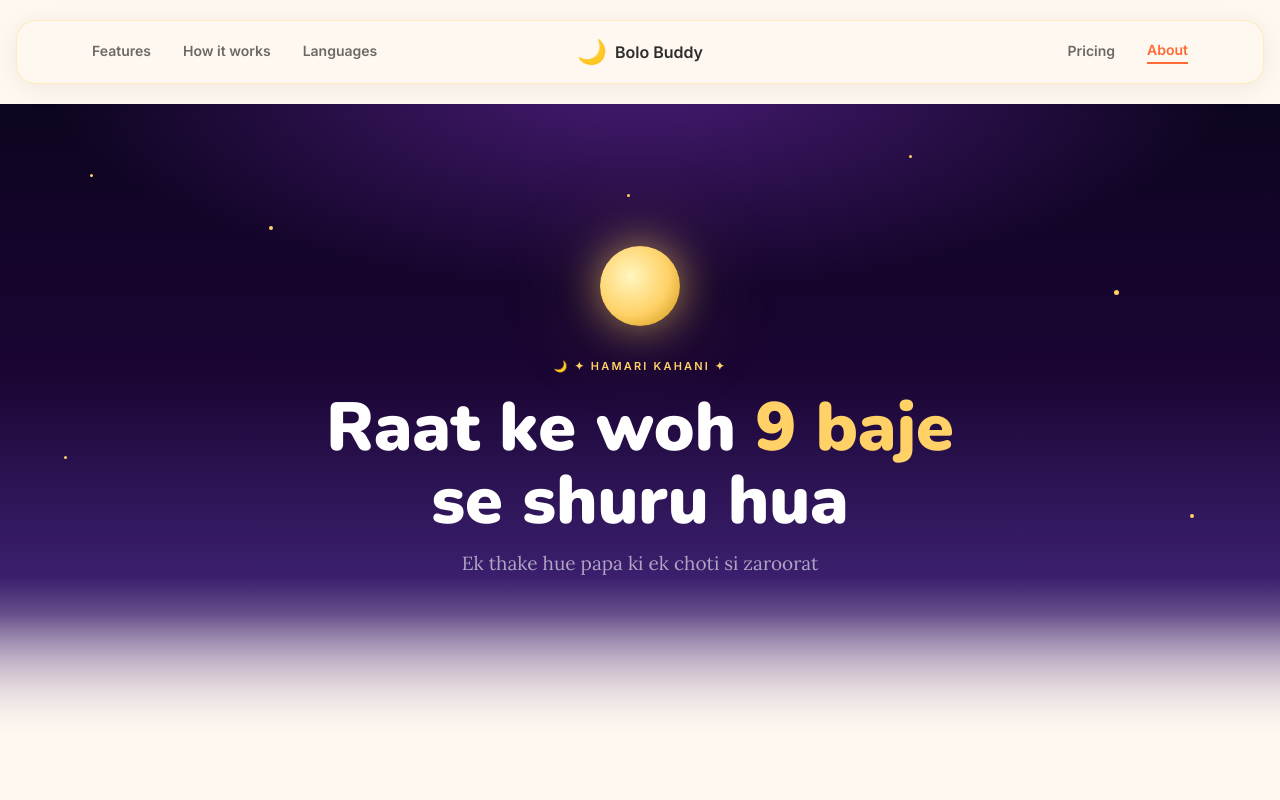
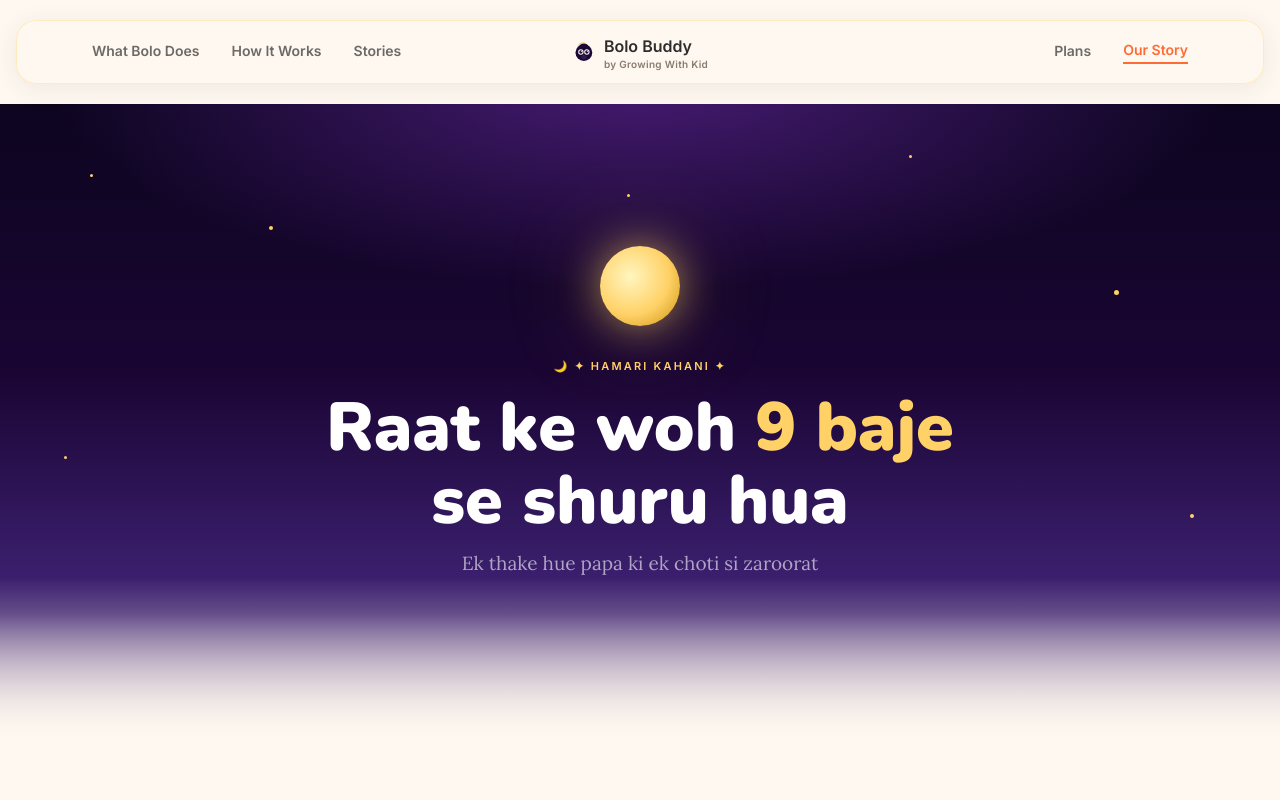
Before and after one commit to growing-with-kid/bolobuddy-app, a Next.js app: page /bolo-buddy/about in a window 1280 px wide. Shown: the top 800 px of the page. Built offline with nearby package versions, Linux system fonts and the light colour scheme; a web font is replaced by a local one.

Commit message:
Surface GWK brand bridge across hero, nav, and footer.
Connect Bolo Buddy to Growing With Kid via owl lockup, refreshed nav copy, amber GWK links, and a warmer hero CTA so parents see one family of products.

Co-authored-by: Cursor <cursoragent@cursor.com>

```diff
--- a/components/bolo-buddy/Footer.tsx
+++ b/components/bolo-buddy/Footer.tsx
@@ -64,7 +64,16 @@ export default function BoloFooter({ variant = 'default' }: BoloFooterProps) {
             style={{ paddingBottom: 'calc(16px + env(safe-area-inset-bottom, 0px))' }}
           >
             <p className="text-xs text-white/30">
-              © 2026 Growing With Kid · Faridabad, India · Made with care by Raghvendra
+              © 2026{' '}
+              <a
+                href="https://www.growingwithkid.com"
+                target="_blank"
+                rel="noopener noreferrer"
+                className="text-[#FBA81A] hover:text-[#FBA81A]/80 transition-colors"
+              >
+                Growing With Kid
+              </a>
+              {' '}· Faridabad, India · Made with care by Raghvendra
             </p>
             <div className="flex gap-4">
               {socialLinks.slice(0, 3).map((link) => (
@@ -149,7 +158,15 @@ export default function BoloFooter({ variant = 'default' }: BoloFooterProps) {
         className="mt-5 text-[11px] text-white/25"
         style={{ fontFamily: 'var(--font-dm-sans)' }}
       >
-        © 2026 Growing with Kid
+        © 2026{' '}
+        <a
+          href="https://www.growingwithkid.com"
+          target="_blank"
+          rel="noopener noreferrer"
+          className="text-[#FBA81A] hover:text-[#FBA81A]/80 transition-colors"
+        >
+          Growing with Kid
+        </a>
       </p>
     </footer>
   )
--- a/components/bolo-buddy/Navbar.tsx
+++ b/components/bolo-buddy/Navbar.tsx
@@ -1,5 +1,6 @@
 'use client';
 
+import Image from 'next/image';
 import Link from 'next/link';
 import { usePathname } from 'next/navigation';
 import { useState, useEffect } from 'react';
@@ -15,15 +16,44 @@ interface NavbarProps {
 }
 
 const NAV_LINKS = [
-  { label: 'Features', href: '/bolo-buddy#features' },
-  { label: 'How it works', href: '/bolo-buddy#how-it-works' },
-  { label: 'Languages', href: '/bolo-buddy#languages' },
+  { label: 'What Bolo Does', href: '/bolo-buddy#features' },
+  { label: 'How It Works', href: '/bolo-buddy#how-it-works' },
+  { label: 'Stories', href: '/bolo-buddy#languages' },
 ];
 
 const NAV_LINKS_RIGHT = [
-  { label: 'Pricing', href: '/bolo-buddy#pricing' },
-  { label: 'About', href: '/bolo-buddy/about' },
+  { label: 'Plans', href: '/bolo-buddy#pricing' },
+  { label: 'Our Story', href: '/bolo-buddy/about' },
 ];
+
+function BrandLockup({ logoColor }: { logoColor: string }) {
+  return (
+    <div className={`flex items-center gap-2 ${logoColor}`}>
+      <Link href="/bolo-buddy" className="shrink-0">
+        <Image
+          src="/icons/owl-logo.svg"
+          alt="Bolo Buddy"
+          width={24}
+          height={24}
+          unoptimized
+        />
+      </Link>
+      <div className="flex flex-col leading-tight">
+        <Link href="/bolo-buddy" className="font-bold text-base">
+          Bolo Buddy
+        </Link>
+        <a
+          href="https://www.growingwithkid.com"
+          target="_blank"
+          rel="noopener"
+          className="hidden sm:block text-[10px] font-semibold tracking-[0.3px] text-[#8A7B6F] no-underline hover:text-[#FBA81A] transition-colors"
+        >
+          by Growing With Kid
+        </a>
+      </div>
+    </div>
+  );
+}
 
 export default function Navbar({ variant = 'light', floating = false, pill = false }: NavbarProps) {
   const pathname = usePathname();
@@ -90,22 +120,12 @@ export default function Navbar({ variant = 'light', floating = false, pill = fal
 
         {/* Mobile: left-aligned logo */}
         <div className="md:hidden">
-          <Link href="/bolo-buddy" className={`flex items-center gap-2 ${logoColor}`}>
-            <span className="text-2xl">🌙</span>
-            <span className="font-extrabold text-base">
-              Bolo Buddy
-            </span>
-          </Link>
+          <BrandLockup logoColor={logoColor} />
         </div>
 
         {/* Centre logo — desktop only */}
         <div className="hidden md:block absolute left-1/2 -translate-x-1/2">
-          <Link href="/bolo-buddy" className={`flex items-center gap-2 ${logoColor}`}>
-            <span className="text-2xl">🌙</span>
-            <span className="font-extrabold text-base">
-              Bolo Buddy
-            </span>
-          </Link>
+          <BrandLockup logoColor={logoColor} />
         </div>
 
         {/* Right nav links — desktop */}
--- a/components/landing/Hero.tsx
+++ b/components/landing/Hero.tsx
@@ -149,7 +149,7 @@ export function Hero({ sampleHref, signupHref }: HeroProps) {
               href={signupHref ?? sampleHref}
               className="inline-flex items-center justify-center w-full sm:w-auto px-8 py-4 bg-[#FF6B35] text-white font-bold text-base rounded-[100px] min-h-[56px] shadow-[0_8px_32px_rgba(255,107,53,0.35)] hover:bg-[#e55c25] hover:shadow-[0_12px_40px_rgba(255,107,53,0.45)] active:scale-95 transition-all duration-200"
             >
-              Try a free story →
+              Start tonight — it's free →
             </Link>
           </div>
           </>
```
